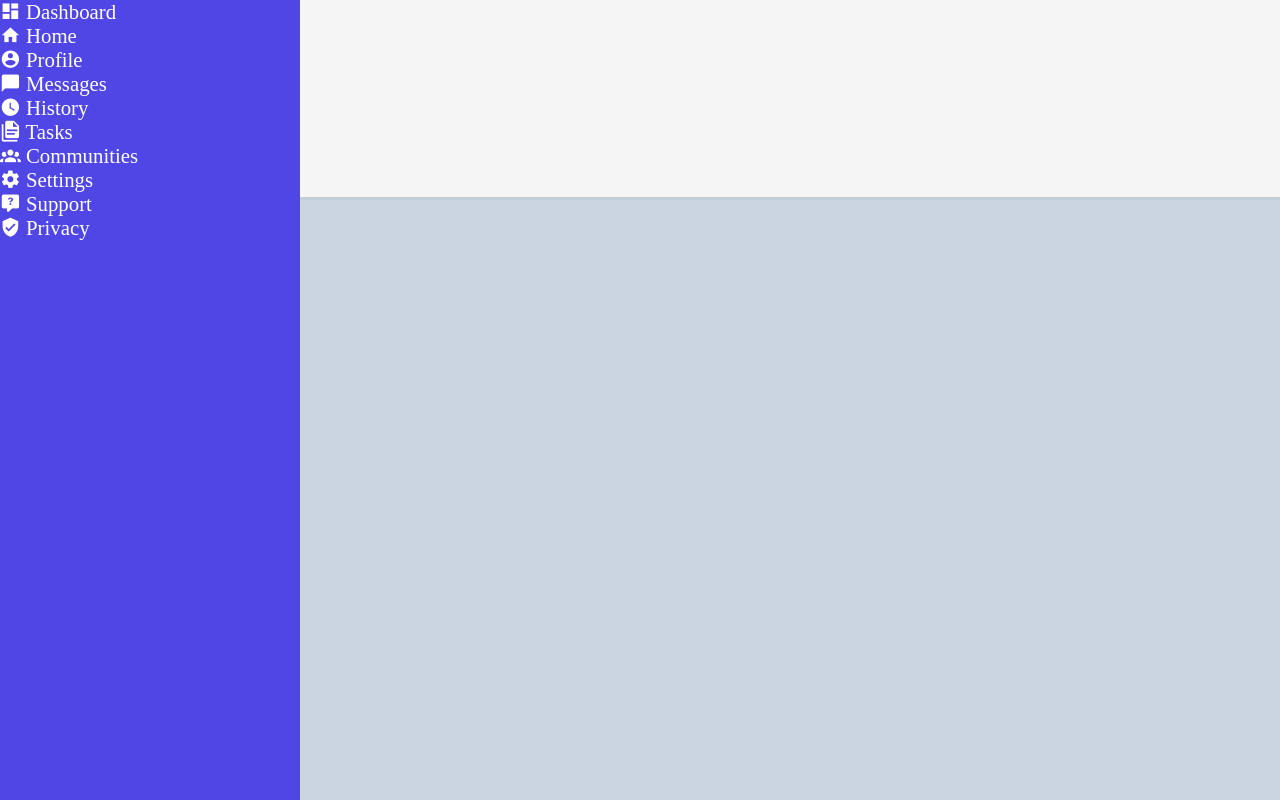
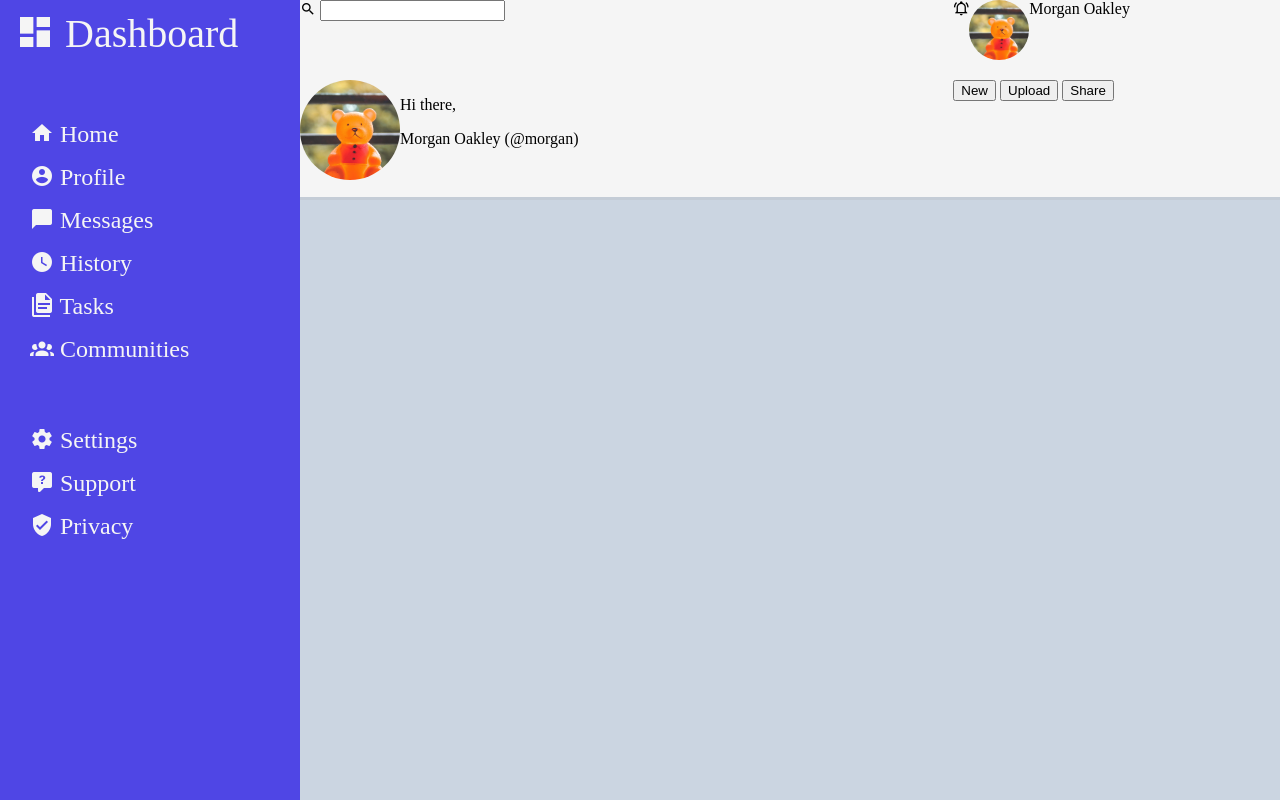
Before and after one commit to Christoph-Koehler/admin-dashboard-practice-project, a plain HTML site: page index.html in a window 1280 px wide. Drawn offline with Linux system fonts and the light colour scheme.

Commit message:
wip: add basic header content

```diff
--- a/index.html
+++ b/index.html
@@ -10,51 +10,79 @@
   </head>
   <body>
     <div class="layout">
-		<div class="sidebar">
+      <div class="header">
+        <div class="searchbar">
+          <span class="mdi mdi-magnify"></span>
+          <input/>
+        </div>
+        <div class="profile-toolbar">
+          <span class="mdi mdi-bell-ring-outline"></span>
+          <div class="profile-toolbar-image"></div>
+          <span>Morgan Oakley</span>
+        </div>
+        <div class="greeting">
+          <div class="greeting-image"></div>
+          <div>
+            <p>Hi there,</p>
+            <p>Morgan Oakley (@morgan)</p>
+          </div>
+        </div>
+        <div class="button-toolbar">
+          <button>New</button>
+          <button>Upload</button>
+          <button>Share</button>
+        </div>
+      </div>
+
+      <nav class="sidebar">
+        <div class="sidebar-header">
           <div class="sidebar-item">
             <span class="mdi mdi-view-dashboard"></span>
-        Dashboard
+            <a>Dashboard</a>
           </div>
+        </div>
+        <div class="sidebar-main">
           <div class="sidebar-item">
             <span class="mdi mdi-home"></span>
-        Home
+            <a href="">Home</a>
           </div>
           <div class="sidebar-item">
             <span class="mdi mdi-account-circle"></span>
-        Profile
+            <a href="">Profile</a>
           </div>
           <div class="sidebar-item">
             <span class="mdi mdi-message"></span>
-        Messages
+            <a href="">Messages</a>
           </div>
           <div class="sidebar-item">
             <span class="mdi mdi-clock"></span>
-        History
+            <a href="">History</a>
           </div>
           <div class="sidebar-item">
             <span class="mdi mdi-file-document-multiple"></span>
-        Tasks
+            <a href="">Tasks</a>
           </div>
           <div class="sidebar-item">
             <span class="mdi mdi-account-group"></span>
-        Communities
+            <a href="">Communities</a>
           </div>
+        </div>
+        <div class="sidebar-footer">
           <div class="sidebar-item">
             <span class="mdi mdi-cog"></span>
-        Settings
+            <a href="">Settings</a>
           </div>
           <div class="sidebar-item">
             <span class="mdi mdi-comment-question"></span>
-        Support
+            <a href="">Support</a>
           </div>
           <div class="sidebar-item">
             <span class="mdi mdi-shield-check"></span>
-        Privacy
+            <a href="">Privacy</a>
           </div>
         </div>
-		<div class="header">
+      </nav>
 
-		</div>
       <div class="content">
 
       </div>
--- a/style.css
+++ b/style.css
@@ -4,6 +4,7 @@
 	--light-gray: #cbd5e1;
 	--neutral-white: #f5f5f5;
 	--transparent-contrast-gray: rgba(148, 163, 184, .5);
+	--fast-transition: all 0.15s ease-out;
 }
 
 body {
@@ -22,20 +23,88 @@ body {
 		"sidebar content";
 }
 
-.sidebar {
-	grid-area: sidebar;
-	background-color: var(--main-color);
-}
-
-.sidebar-item {
-	color: white;
-	font-size: 1.3rem;
-}
-
 .header {
 	grid-area: header;
 	background-color: var(--neutral-white);
 	border-bottom: 3px solid var(--transparent-contrast-gray);
+	display: grid;
+	grid-template-columns: 2fr 1fr;
+	grid-template-rows: 80px 120px;
+	grid-template-areas:
+		"searchbar profile-toolbar"
+		"greeting button-toolbar"
+}
+
+.searchbar {
+
+}
+
+.profile-toolbar {
+	display: flex;
+}
+
+.profile-toolbar-image {
+  	background-image: url(/assets/profile-picture.jpg);
+	width: 60px;
+	height: 60px;
+	background-size: cover;
+	border-radius: 50%;
+}
+
+.greeting {
+	display: flex;
+}
+
+.greeting-image {
+	background-image: url(/assets/profile-picture.jpg);
+	width: 100px;
+	height: 100px;
+	background-size: cover;
+	border-radius: 50%;
+}
+
+.sidebar {
+	grid-area: sidebar;
+	background-color: var(--main-color);
+	padding-top: 10px;
+}
+
+nav > div {
+	margin-left: 30px;
+}
+
+.sidebar-item {
+	color: var(--neutral-white);
+	font-size: 1.5rem;
+	transition: var(--fast-transition);
+}
+
+.sidebar-item:hover {
+	transform: scale(1.1);
+}
+
+.sidebar-item > a {
+	text-decoration: none;
+	color: var(--neutral-white);
+}
+
+.sidebar-header > .sidebar-item {
+	font-size: 2.5rem;
+	margin-left: -15px;
+	margin-bottom: 4rem;
+}
+
+.sidebar-main {
+	display: grid;
+	grid-template-columns: 1fr;
+	gap: 1rem;
+	margin-bottom: 4rem;
+}
+
+.sidebar-footer {
+	display: grid;
+	grid-template-columns: 1fr;
+	gap: 1rem;
 }
 
 .content {
```
Also changed, not shown: assets/profile-picture.jpg (added). Lines whose indentation alone changed are shown as unchanged.
